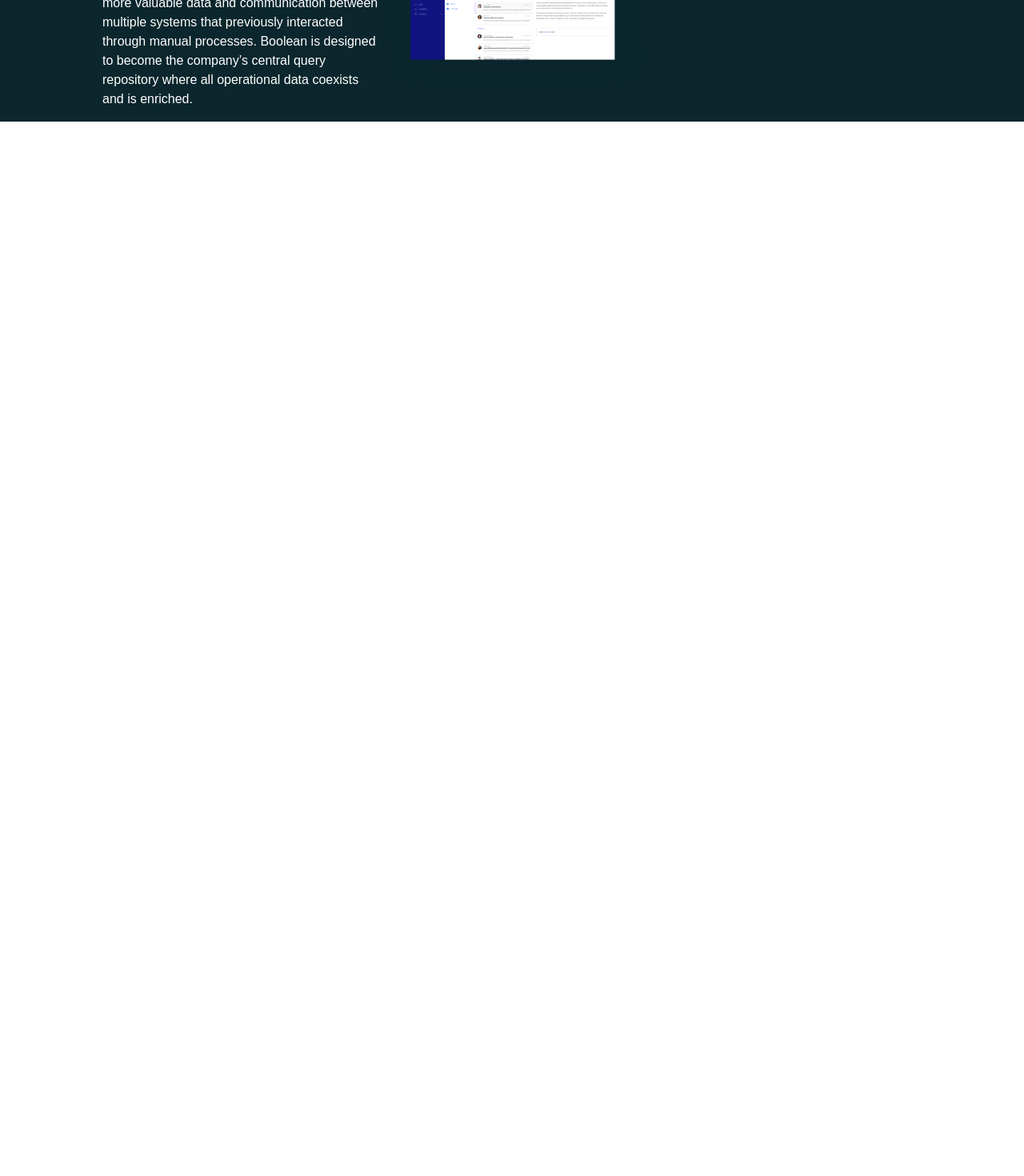
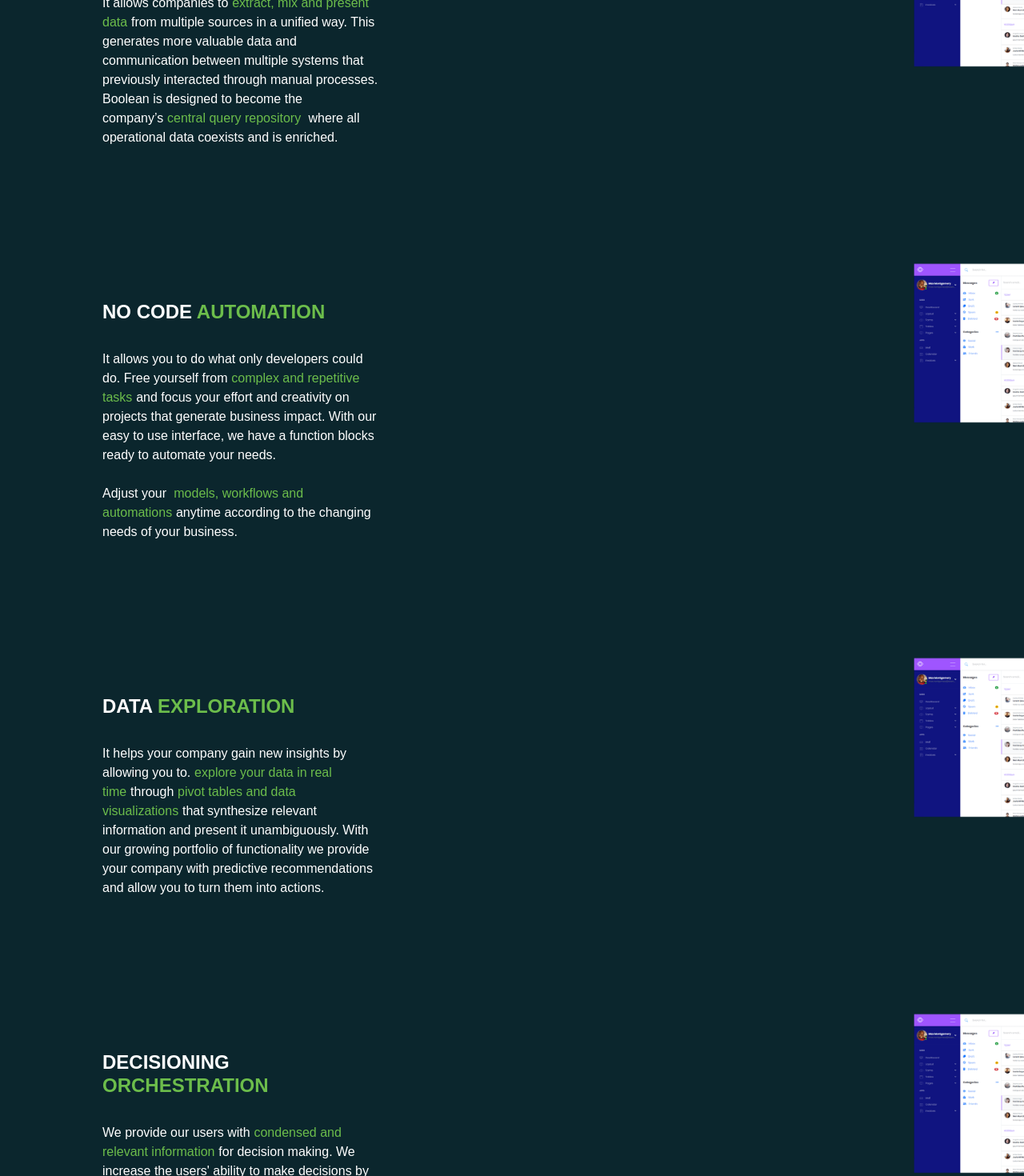
Before and after one commit to dokodeko/backbone, a Next.js app: page / in a window 1280 px wide. Shown: the part 2300-3770 px from the top of the page at 80% size. Before the commit the page ends 2452 px from the top, so only its background shows below. Built offline with nearby package versions, Linux system fonts and the light colour scheme.

Commit message:
completo la base de services

```diff
--- a/components/paginas/ServicesIndex.jsx
+++ b/components/paginas/ServicesIndex.jsx
@@ -2,19 +2,97 @@ import Parrafos from "../ui/Parrafos";
 import CardTituloVerde from "../ui/Card/CardTituloVerde";
 import style from "./index.module.css";
 
-const Services = [];
+const services = [
+  {
+    titulo: { texto1: "DATA", texto2: "INTEGRATION" },
+    parrafo: {
+      textoParrafo: "It allows companies to",
+      textoVerde: "extract, mix and present data",
+      textoParrafo2:
+        "from multiple sources in a unified way. This generates more valuable data and communication between multiple systems that previously interacted through manual processes. Boolean is designed to become the company’s",
+      textoVerde2: "central query repository ",
+      textoParrafo4: "where all operational data coexists and is enriched.",
+      imagen: "/png/frame.png",
+    },
+  },
+  {
+    titulo: { texto1: "NO CODE", texto2: "AUTOMATION" },
+    parrafo: {
+      textoParrafo:
+        "It allows you to do what only developers could do. Free yourself from",
+      textoVerde: "complex and repetitive tasks",
+      textoParrafo2:
+        "and focus your effort and creativity on projects that generate business impact. With our easy to use interface, we have a function blocks ready to automate your needs.",
+      salto: true,
+      textoParrafo3: "Adjust your",
+      textoVerde2: " models, workflows and automations",
+      textoParrafo4:
+        "anytime according to the changing needs of your business.",
+      imagen: "/png/frame.png",
+    },
+  },
+  {
+    titulo: { texto1: "DATA", texto2: "EXPLORATION" },
+    parrafo: {
+      textoParrafo:
+        "It helps your company gain new insights by allowing you to.",
+      textoVerde: "explore your data in real time",
+      textoParrafo2: "through",
+      textoVerde2: "pivot tables and data visualizations",
+      textoParrafo4:
+        "that synthesize relevant information and present it unambiguously. With our growing portfolio of functionality we provide your company with predictive recommendations and allow you to turn them into actions.",
+      imagen: "/png/frame.png",
+    },
+  },
+  {
+    titulo: { texto1: "DECISIONING", texto2: "ORCHESTRATION", salto: true },
+    parrafo: {
+      textoParrafo: "We provide our users with",
+      textoVerde: "condensed and relevant information",
+      textoParrafo2:
+        "for decision making. We increase the users' ability to make decisions by presenting business customized information at the appropriate moment. In addition, Boolean provides a single repository for decision making and statistical tracking of results so that actions taken today are accessible and inform tomorrow's decisions.",
+
+      imagen: "/png/frame.png",
+    },
+  },
+  {
+    titulo: { texto1: "DELIVERED", texto2: "SERVICES" },
+    parrafo: {
+      textoParrafo: "Boolean's wide range of outputs makes it the",
+      textoVerde: "perfect platform to get your business fully connected.",
+      textoParrafo2:
+        " As a result of using our engine you will be able to expose APIs, communicate with your customers through multiple channels, generate and send perfectly designed documents, create dashboard reports and feed all of the other systems your company has.",
+
+      imagen: "/png/frame.png",
+    },
+  },
+];
 
 const ServicesIndex = () => {
   return (
     <div className={style.contenedor_services}>
-      <Parrafos
-        textoParrafo="It allows companies to extract,"
-        textoVerde="It allows companies to extract"
-        textoParrafo2=", mix and present data from multiple sources in a unified way. This generates more valuable data and communication between multiple systems that previously interacted through manual processes. Boolean is designed to become the company’s central query repository where all operational data coexists and is enriched."
-        imagen="/png/frame.png"
-      >
-        <CardTituloVerde texto1="DATA" texto2="DATA INTEGRATION" />
-      </Parrafos>
+      {services.map((service, index) => {
+        return (
+          <Parrafos
+            key={index}
+            textoParrafo={service.parrafo.textoParrafo}
+            textoVerde={service.parrafo.textoVerde}
+            textoParrafo2={service.parrafo.textoParrafo2}
+            textoVerde2={service.parrafo.textoVerde2}
+            textoParrafo3={service.parrafo.textoParrafo3}
+            textoParrafo4={service.parrafo.textoParrafo4}
+            imagen={service.parrafo.imagen}
+            salto={service.parrafo.salto}
+          >
+            <CardTituloVerde
+              key={index}
+              texto1={service.titulo.texto1}
+              salto={service.titulo.salto}
+              texto2={service.titulo.texto2}
+            />
+          </Parrafos>
+        );
+      })}
     </div>
   );
 };
--- a/components/ui/Parrafos.jsx
+++ b/components/ui/Parrafos.jsx
@@ -1,15 +1,34 @@
 import style from "./ui.module.css";
 
 const Parrafos = (props) => {
-  const { textoParrafo, textoVerde, textoParrafo2, imagen } = props;
+  const {
+    textoParrafo,
+    textoVerde,
+    textoVerde2,
+    textoParrafo2,
+    textoParrafo3,
+    textoParrafo4,
+    imagen,
+  } = props;
   return (
     <div className={`flex_box ${style.contendor_parrafo}`}>
       <div className={`${style.cont_izquierdo}`}>
         {props.children}
+
         <p className={` ${style.parrafo}`}>
           {textoParrafo}
           <span>{textoVerde}</span>
           {textoParrafo2}
+          {props.salto ? (
+            <>
+              <br /> <br />{" "}
+            </>
+          ) : (
+            ""
+          )}
+          {textoParrafo3}
+          <span>{textoVerde2}</span>
+          {textoParrafo4}
         </p>
       </div>
       <div className={`${style.cont_derecho}`}>
--- a/components/ui/ui.module.css
+++ b/components/ui/ui.module.css
@@ -17,13 +17,25 @@
 /* Parrafos */
 .parrafo {
   color: #fff;
+  margin-top: 2rem;
 }
 .parrafo span {
   color: var(--verde);
+  padding-left: 0.3rem;
+  padding-right: 0.3rem;
 }
 .cont_izquierdo {
   width: 30%;
+  margin-left: 0;
+  margin-right: auto;
+  padding-top: 3rem;
 }
 .cont_derecho {
   width: 30%;
+  margin-left: auto;
+  margin-right: -13rem;
 }
+
+.contendor_parrafo {
+  margin-bottom: 8rem;
+}
```
Also changed, not shown: public/png/frame.png.
